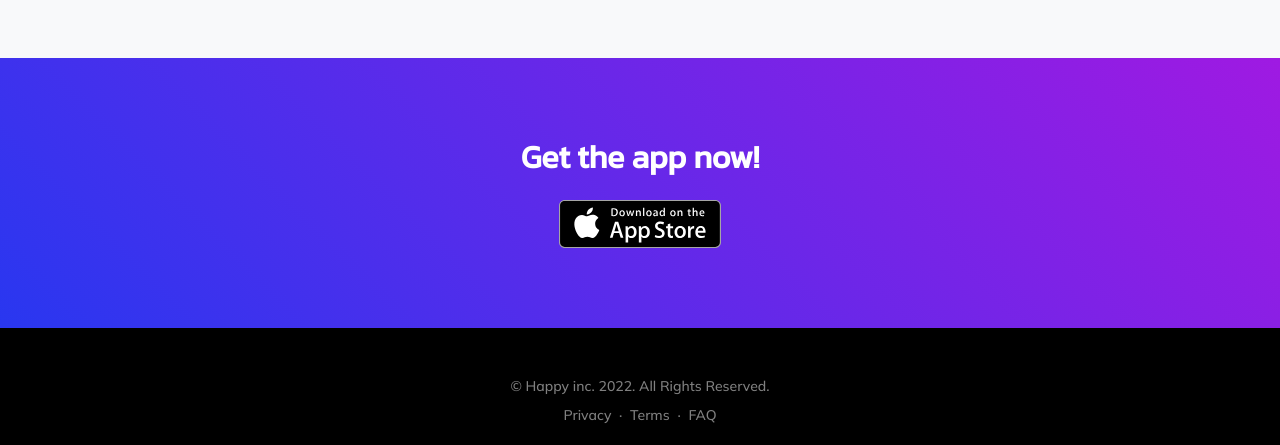
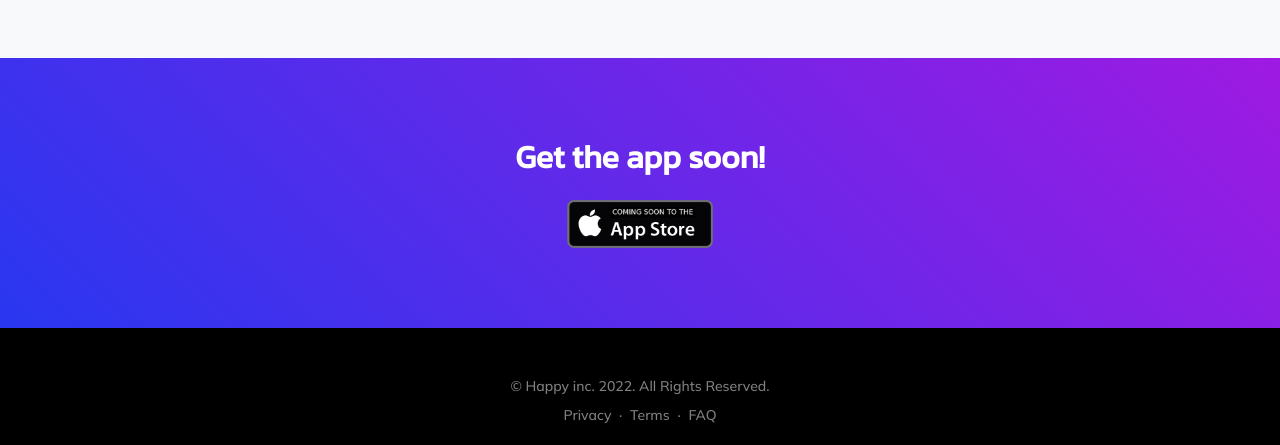
Before and after one commit to happyappsrc/happy-website, a plain HTML site: page index.html in a window 1280 px wide. Shown: the part 2297-2742 px from the top of the page. Drawn offline with nearby package versions, Linux system fonts and the light colour scheme.

Commit message:
Replaced App Store button with "coming soon" button

```diff
--- a/index.html
+++ b/index.html
@@ -44,7 +44,7 @@
                             <h1 class="display-1 lh-1 mb-3">Best digital gratitude journal</h1>
                             <p class="lead fw-normal text-muted mb-5">Welcome to the easiest, fastest, <a href="https://www.researchgate.net/publication/7701091_Positive_Psychology_Progress_Empirical_Validation_of_Interventions" target="_blank">most scientifically proven way to become happier</a> - world's simplest, friendliest, hassle free digital gratitude journal! Join us and let's get Happy, together!</p>
                             <div class="d-flex flex-column flex-lg-row align-items-center">
-                                <a href="#!"><img class="app-badge" src="assets/img/app-store-badge.svg" alt="..." /></a>
+                                <a href="#!"><img class="app-badge" src="assets/img/coming-to-app-store-badge.png" alt="..." /></a>
                             </div>
                         </div>
                     </div>
@@ -181,9 +181,9 @@
         <!-- App badge section-->
         <section class="bg-gradient-primary-to-secondary" id="download">
             <div class="container px-5">
-                <h2 class="text-center text-white font-alt mb-4">Get the app now!</h2>
+                <h2 class="text-center text-white font-alt mb-4">Get the app soon!</h2>
                 <div class="d-flex flex-column flex-lg-row align-items-center justify-content-center">
-                    <a href="#!"><img class="app-badge" src="assets/img/app-store-badge.svg" alt="..." /></a>
+                    <a href="#!"><img class="app-badge" src="assets/img/coming-to-app-store-badge.png" alt="..." /></a>
                 </div>
             </div>
         </section>
```
Also changed, not shown: assets/img/coming-to-app-store-badge.png (added).
